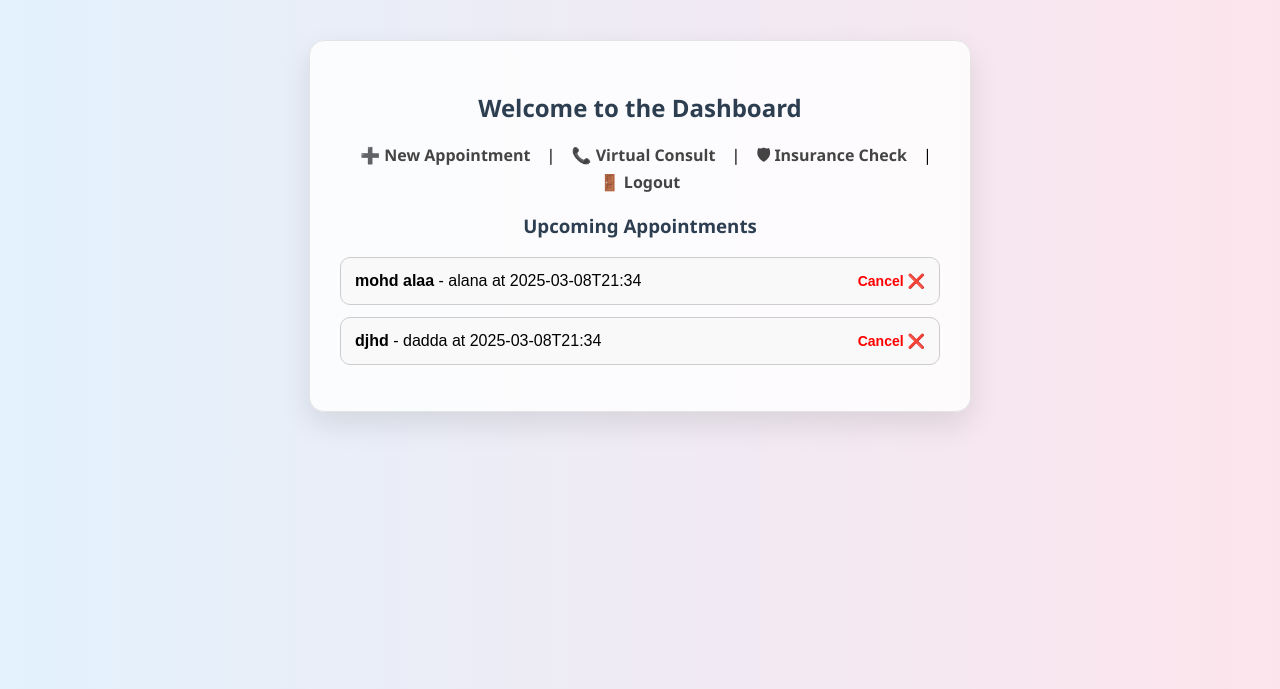
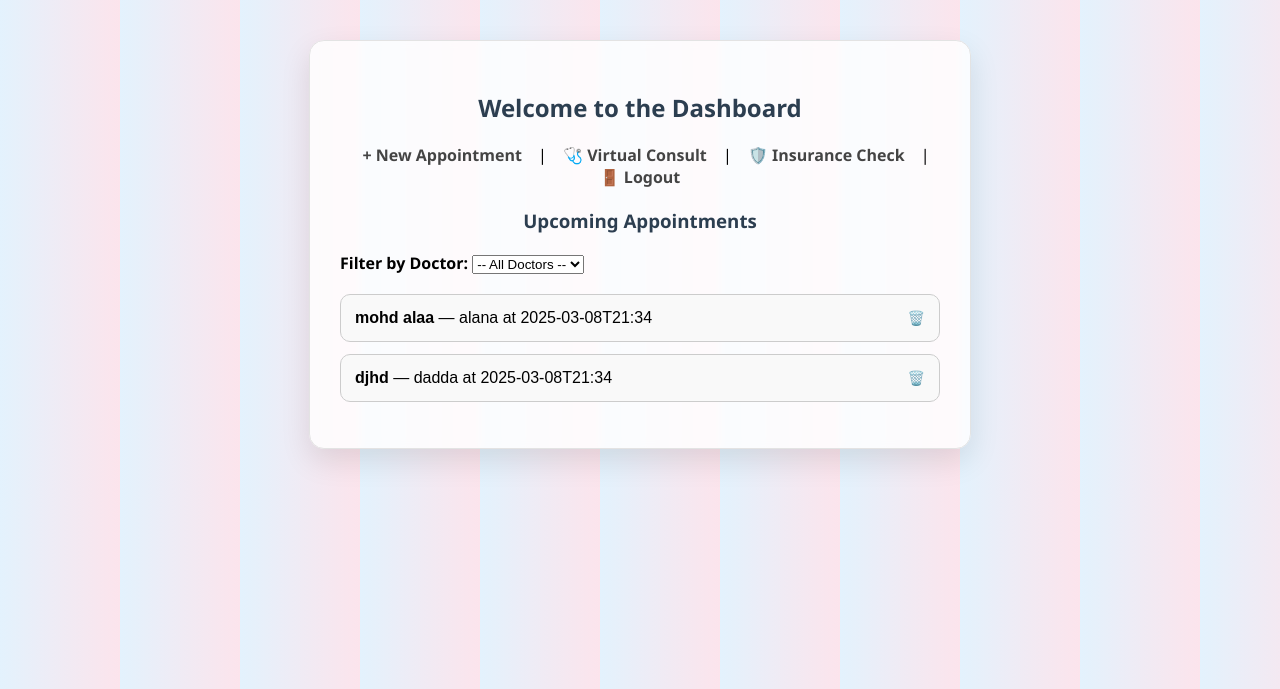
Before and after one commit to LexBwmn/Healthcare_Scheduler, a Flask app: page /dashboard in a window 1280 px wide. Shown: the top 689 px of the page. Run offline with Flask 3, Linux system fonts and the light colour scheme; a user stored in the database is signed in; data comes from the database, SQL or seed files in the repository; both versions use the stored data as it was after the commit.

Commit message:
🎨 Added stethoscope logo as background and polished UI

```diff
--- a/app.py
+++ b/app.py
@@ -32,7 +32,7 @@
     if user and check_password_hash(user.password, password):
         session['user_id'] = user.id
         return redirect('/dashboard')
-    return 'Invalid credentials'
+    return render_template('login.html', error=True)
 
 @app.route('/dashboard')
 def dashboard():
--- a/static/style.css
+++ b/static/style.css
@@ -1,7 +1,8 @@
 /* static/style.css */
 body {
     font-family: 'Poppins', 'Segoe UI', Tahoma, Geneva, Verdana, sans-serif;
-    background: linear-gradient(to right, #e3f2fd, #fce4ec);
+    background: linear-gradient(to right, #e3f2fd, #fce4ec), url("/static/logo.png") no-repeat center 80px;
+    background-size: 120px;
     margin: 0;
     padding: 0;
     animation: fadeIn 0.6s ease-in;
--- a/templates/dashboard.html
+++ b/templates/dashboard.html
@@ -1,25 +1,48 @@
 <!DOCTYPE html>
 <html>
 <head>
-    <title>Dashboard - OptiCare</title>
+    <title>Dashboard - OptiCare Scheduler</title>
     <link rel="stylesheet" href="/static/style.css">
+    <script>
+        function confirmCancel(name) {
+            return confirm("Are you sure you want to cancel the appointment for " + name + "?");
+        }
+        function filterByDoctor() {
+            const doctor = document.getElementById("doctorSelect").value;
+            window.location.href = `/dashboard?doctor=${doctor}`;
+        }
+    </script>
 </head>
 <body>
     <div class="container">
         <h2>Welcome to the Dashboard</h2>
         <div class="navbar">
-            <a href="/schedule">➕ New Appointment</a> |
-            <a href="/consult">📞 Virtual Consult</a> |
-            <a href="/insurance">🛡 Insurance Check</a> |
+            <a href="/schedule">+ New Appointment</a> |
+            <a href="/consult">🩺 Virtual Consult</a> |
+            <a href="/insurance">🛡️ Insurance Check</a> |
             <a href="/logout">🚪 Logout</a>
         </div>
 
         <h3>Upcoming Appointments</h3>
+
+        <!-- Doctor Filter Dropdown -->
+        {% if doctors %}
+        <div style="margin-bottom: 20px;">
+            <label for="doctorSelect"><strong>Filter by Doctor:</strong></label>
+            <select id="doctorSelect" onchange="filterByDoctor()">
+                <option value="">-- All Doctors --</option>
+                {% for doc in doctors %}
+                    <option value="{{ doc }}" {% if request.args.get('doctor') == doc %}selected{% endif %}>{{ doc }}</option>
+                {% endfor %}
+            </select>
+        </div>
+        {% endif %}
+
         <ul>
             {% for appt in appointments %}
                 <li>
-                    <span><strong>{{ appt.name }}</strong> - {{ appt.doctor }} at {{ appt.time }}</span>
-                    <a href="/cancel/{{ appt.id }}" class="cancel-btn">Cancel ❌</a>
+                    <span><strong>{{ appt.name }}</strong> — {{ appt.doctor }} at {{ appt.time }}</span>
+                    <a class="cancel-btn" href="/cancel/{{ appt.id }}" onclick="return confirmCancel('{{ appt.name }}')">🗑️</a>
                 </li>
             {% else %}
                 <li>No appointments found.</li>
```
Also changed, not shown: templates/login.html (+14 -5 lines), instance/scheduler.db, static/logo.png (added).
